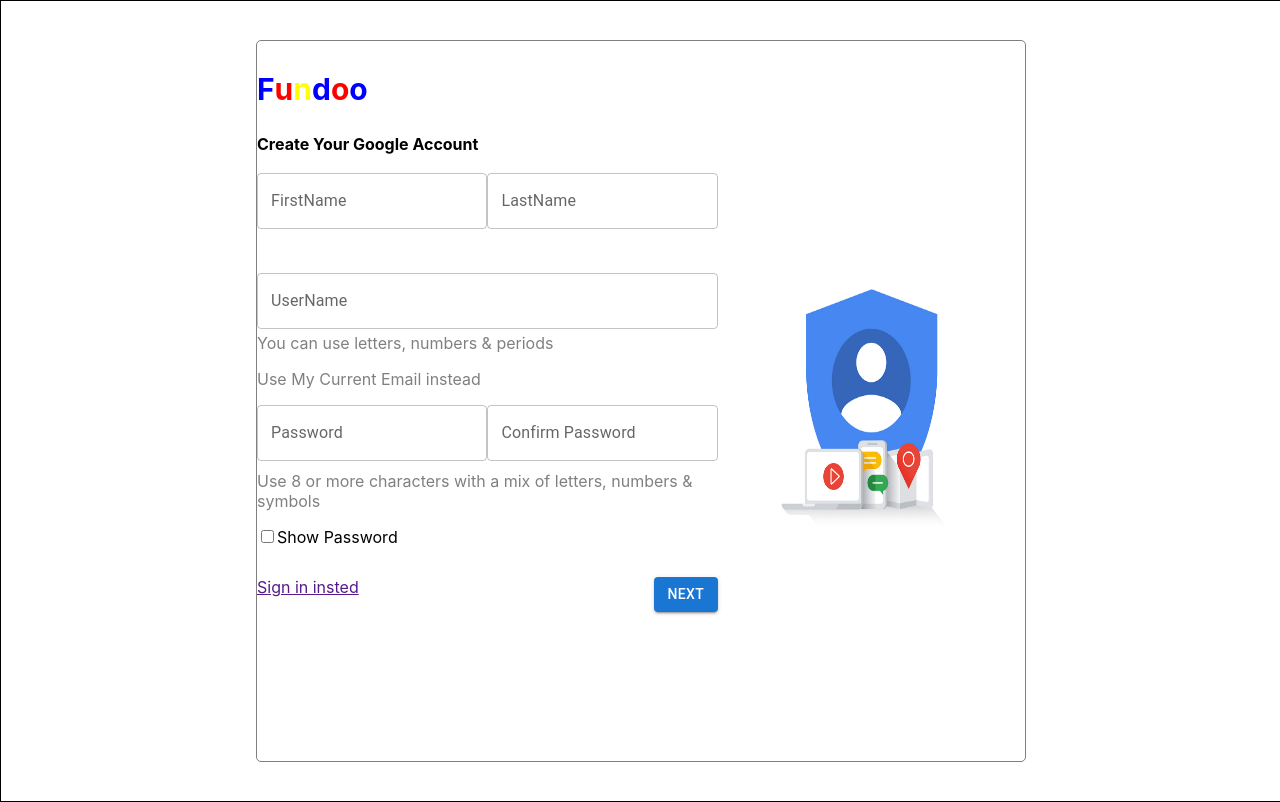
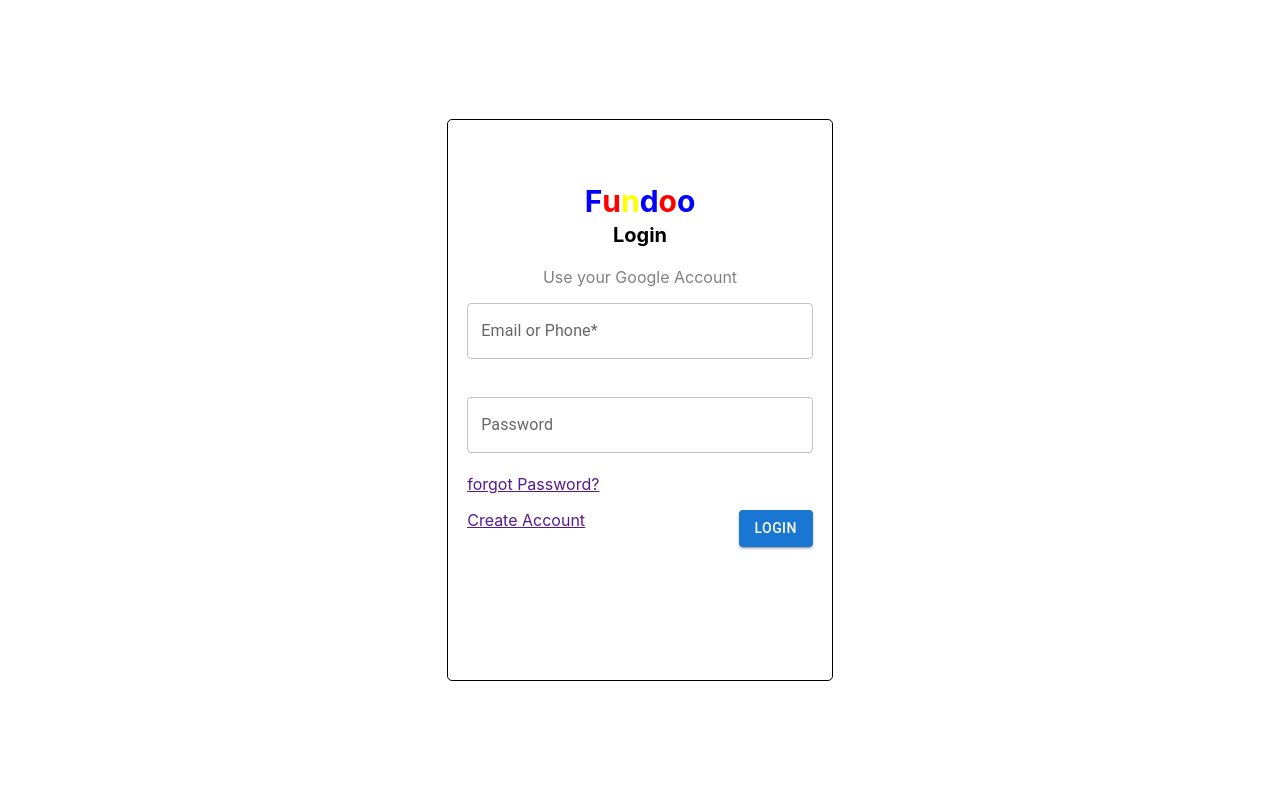
Before and after one commit to Upendrasahu99/Fundoo_Notes_Frontend, a React (Create React App) app: page /login in a window 1280 px wide. Built offline with nearby package versions, Linux system fonts and the light colour scheme.

Commit message:
[Upendra] Add: Added Validation And Routing In SignUp and Login

```diff
--- a/package.json
+++ b/package.json
@@ -11,6 +11,7 @@
     "@testing-library/user-event": "^13.5.0",
     "react": "^18.2.0",
     "react-dom": "^18.2.0",
+    "react-router-dom": "^6.16.0",
     "react-scripts": "5.0.1",
     "web-vitals": "^2.1.4"
   },
--- a/src/App.js
+++ b/src/App.js
@@ -1,20 +1,18 @@
 import './App.css';
 import SignUp from './pages/signup/SignUp'
-// import Login from './pages/login/Login';
+import Login from './pages/login/Login';
+import {Routes, Route} from "react-router-dom"
 
 function App(){
   return (
     <div className='App'>
-      <SignUp/>
+      <Routes>
+        <Route path = "/login" element = {<Login/>}/>
+        <Route path='/signup' element = {<SignUp/>}/>
+      </Routes>
     </div>
   )
 }
-// function App(){
-//   return (
-//     <div>
-//       <Login/>
-//     </div>
-//   )
-// }
+
 
 export default App;
--- a/src/index.js
+++ b/src/index.js
@@ -3,11 +3,14 @@ import ReactDOM from 'react-dom/client';
 import './index.css';
 import reportWebVitals from './reportWebVitals';
 import App from './App';
+import { BrowserRouter } from 'react-router-dom';
 
 const root = ReactDOM.createRoot(document.getElementById('root'));
 root.render(
   <React.StrictMode>
+    <BrowserRouter>
     <App/>
+    </BrowserRouter>
   </React.StrictMode>
 );
 
--- a/src/pages/login/Login.css
+++ b/src/pages/login/Login.css
@@ -94,7 +94,7 @@
 @media (min-width: 600px) and (max-width: 1100px){
     .login-Container{
         height: 70%;
-        width:  60%;
+        width:  50%;
     }
  }
 
--- a/src/pages/login/Login.jsx
+++ b/src/pages/login/Login.jsx
@@ -2,11 +2,75 @@ import React  from "react";
 import { useState } from "react";
 import "./Login.css";
 import { TextField, Button } from "@mui/material";
+import { Link } from "react-router-dom";
 
 
-export default function login(){
 
 
+const regex = {
+    email: /^[\w-.]+@gmail\.com$/i,
+    password: /^(?=.*[a-z])(?=.*[A-Z])(?=.*\d)(?=.*[@$!%*?&])[A-Za-z\d@$!%*?&]{8,}$/,
+}
+
+export default function Login(){
+
+const [data, setData] = useState({email: '',password: ''});
+
+const [isValidUsername, setIsValidUsername] = useState({
+    errorStatus: false,
+    message: "",
+  });
+  const [isValidPassword, setIsValidPassword] = useState({
+    errorStatus: false,
+    message: "",
+  });
+
+const changeHandler = {
+    userName: (e) => setData((prev) => ({ ...prev, email: e.target.value })),
+    password: (e) => setData((prev) => ({ ...prev, password: e.target.value })),
+};
+
+
+const submitHandler = () =>{
+    const userNameCheck = regex.email.test(data.email);
+    const passwordCheck = regex.password.test(data.password);
+    if (
+        userNameCheck === false &&
+        passwordCheck === false
+      ){
+        setIsValidUsername((prev) => ({
+            ...prev,
+            errorStatus: true,
+            message: "Enter Valid Email",
+          }));
+          setIsValidPassword((prev) => ({
+            ...prev,
+            errorStatus: true,
+            message: "Enter Valid Password",
+          }));
+      }
+
+      if (userNameCheck === false) {
+        setIsValidUsername((prev) => ({
+          ...prev,
+          errorStatus: true,
+          message: "Enter Valid Email",
+        }));
+      }
+      if (passwordCheck === false) {
+        setIsValidPassword((prev) => ({
+          ...prev,
+          errorStatus: true,
+          message: "Enter Valid Password",
+        }));
+      }
+      if (
+        userNameCheck === true &&
+        passwordCheck === true
+      ) {
+        alert("user registered successfully");
+      }
+}
     return(
         <div className="login-Component">
             <div className="login-Container">
@@ -23,16 +87,35 @@ export default function login(){
                     <p className="useGoogle">Use your Google Account</p>
                     <div className="inputArea">
                     {/* <input placeholder="Emial or Phone*" className="input"></input> */}
-                    <TextField id="outlined-basic" label="Email or Phone*" variant="outlined" />
-                    {/* <input placeholder="Password*" className="input"></input> */}
-                    <TextField id="outlined-basic" label="Password*" variant="outlined" />
+                    <TextField
+                    id="outlined-basic"
+                    name="userName"
+                     label="Email or Phone*"
+                     variant="outlined"
+                    onChange={changeHandler.userName}
+                    error={isValidUsername.errorStatus}
+                    helperText={isValidUsername.message} />
+                   {/* <input placeholder="Password*" className="input"></input> */}
+                    <TextField
+                   id="outlined-password-input"
+                   label="Password"
+                   type="password"
+                   autoComplete="current-password"
+                   onChange={changeHandler.password}
+                  error={isValidPassword.errorStatus}
+                  helperText={isValidPassword.message}
+                 />
                     </div>
                     <p className="forgot">
                     <a href="">forgot Password?</a>
                     </p>
                     <div className="logindiv">
+                    <Link to="/signup">
+
                         <a href="">Create Account</a>
-                        <Button variant="contained">Login</Button>
+                    </Link>
+
+                        <Button variant="contained" onClick={submitHandler}>Login</Button>
                     </div>
                 </div>
             </div>
--- a/src/pages/signup/SignUp.css
+++ b/src/pages/signup/SignUp.css
@@ -54,6 +54,7 @@ align-items: center;
     width: 60%;
     display: flex;
     flex-direction: column;
+    padding-left: 20px;
 }
 .logo{
     height: 10%;
--- a/src/pages/signup/SignUp.jsx
+++ b/src/pages/signup/SignUp.jsx
@@ -1,10 +1,138 @@
-import React  from "react";
+import React from "react";
 import "./SignUp.css";
-import logo from '../../asset/logo.jpg';
-import {TextField, Button, Checkbox} from '@mui/material';
+import logo from "../../asset/logo.jpg";
+import { TextField, Button } from "@mui/material";
+import { useState } from "react";
+import { Link } from "react-router-dom";
+import { fireEvent } from "@testing-library/react";
 
-const SignUp = () => {
-    return(
+const regex = {
+  firstName: /[A-Z]{1}[a-z]{2,}$/,
+  lastName: /[A-Z]{1}[a-z]{2,}$/,
+  email: /^[\w-.]+@gmail\.com$/,
+  password:/^(?=.*[a-z])(?=.*[A-Z])(?=.*\d)(?=.*[@$!%*?&])[A-Za-z\d@$!%*?&]{8,}$/
+};
+
+export default function SignUp() {
+  const [user, setUser] = useState({
+    firstName: "",
+    lastName: "",
+    email: "",
+    password: "",
+    confirmPassword: "",
+  });
+
+  const [isValidFname, setIsValidFname] = useState({
+    errorStatus: false,
+    message: "",
+  });
+  const [isValidLname, setIsValidLname] = useState({
+    errorStatus: false,
+    message: "",
+  });
+  const [isValidUsername, setIsValidUsername] = useState({
+    errorStatus: false,
+    message: "",
+  });
+  const [isValidPassword, setIsValidPassword] = useState({
+    errorStatus: false,
+    message: "",
+  });
+  const [isValidConfirmPassword, setIsValidConfirmPassword] = useState({
+    errorStatus: false,
+    message: "",
+  });
+
+  const changeHandler = { //Save the data
+    fname: (e) => setUser((prev) => ({ ...prev, firstName: e.target.value })),
+    lname: (e) => setUser((prev) => ({ ...prev, lastName: e.target.value })),
+    userName: (e) => setUser((prev) => ({ ...prev, email: e.target.value })),
+    password: (e) => setUser((prev) => ({ ...prev, password: e.target.value })),
+    confirmPassword: (e) =>setUser((prev) => ({ ...prev, confirmPassword: e.target.value })),
+
+  };
+
+  const submitHandler = () => { //Check Regex and
+    const fnameCheck = regex.firstName.test(user.firstName);
+    const lnameCheck = regex.lastName.test(user.lastName);
+    const userNameCheck = regex.email.test(user.email);
+    const passwordCheck = regex.password.test(user.password);
+
+    if (
+      fnameCheck === false &&
+      lnameCheck === false &&
+      userNameCheck === false &&
+      passwordCheck === false
+    ) {
+      setIsValidFname((prev) => ({
+        ...prev,
+        errorStatus: true,
+        message: "Enter Valid First Name",
+      }));
+      setIsValidLname((prev) => ({
+        ...prev,
+        errorStatus: true,
+        message: "Enter Valid Last Name",
+      }));
+      setIsValidUsername((prev) => ({
+        ...prev,
+        errorStatus: true,
+        message: "Enter Valid Email",
+      }));
+      setIsValidPassword((prev) => ({
+        ...prev,
+        errorStatus: true,
+        message: "Enter Valid Password",
+      }));
+    }
+    if (fnameCheck === false) {
+      setIsValidFname((prev) => ({
+        ...prev,
+        errorStatus: true,
+        message: "Enter Valid First Name",
+      }));
+    }
+    if (lnameCheck === false) {
+      setIsValidLname((prev) => ({
+        ...prev,
+        errorStatus: true,
+        message: "Enter Valid Last Name",
+      }));
+    }
+    if (userNameCheck === false) {
+      setIsValidUsername((prev) => ({
+        ...prev,
+        errorStatus: true,
+        message: "Enter Valid Email",
+      }));
+    }
+    if (passwordCheck === false) {
+      setIsValidPassword((prev) => ({
+        ...prev,
+        errorStatus: true,
+        message: "Enter Valid Password",
+      }));
+    }
+    if (user.password !== user.confirmPassword) {
+      setIsValidConfirmPassword((prev) => ({
+        ...prev,
+        errorStatus: true,
+        message: "Password Mismatched",
+      }));
+    }
+    if (
+      fnameCheck === true &&
+      lnameCheck === true &&
+      userNameCheck === true &&
+      passwordCheck === true &&
+      user.password === user.confirmPassword
+    ) {
+      alert("user registered successfully");
+    }
+  };
+
+
+  return (
     <div className="signup-Component">
       <div className="signup-Container">
         <div className="formArea">
@@ -16,21 +144,45 @@ const SignUp = () => {
             <p className="o">o</p>
             <p className="o2">o</p>
           </div>
-
           <div className="form">
             <form>
               <div className="heading">
                 <h4>Create Your Google Account</h4>
               </div>
               <div className="name">
-                  <TextField id="outlined-basic" label="FirstName" variant="outlined"/>
-                  <TextField id="outlined-basic" label="LastName" variant="outlined"/>
+                <TextField
+                  id="outlined-basic"
+                  name="firstName"
+                  label="FirstName"
+                  variant="outlined"
+                  onChange={changeHandler.fname}
+                  error={isValidFname.errorStatus}
+                  helperText={isValidFname.message}
+                />
+                <TextField
+                  id="outlined-basic"
+                  name="lastName"
+                  label="LastName"
+                  variant="outlined"
+                  onChange={changeHandler.lname}
+                  error={isValidLname.errorStatus}
+                  helperText={isValidLname.message}
+                   />
               </div>
               <div className="userName">
-                     <TextField id="outlined-basic" label="UserName" variant="outlined" className="userNameBox" />
+                <TextField
+                  id="outlined-basic"
+                  name="userName"
+                  label="UserName"
+                  variant="outlined"
+                  className="userNameBox"
+                  onChange={changeHandler.userName}
+                  error={isValidUsername.errorStatus}
+                  helperText={isValidUsername.message}
+                  />
               </div>
               <div className="UserNameLabel">
-                  <label >You can use letters, numbers & periods</label>
+                <label>You can use letters, numbers & periods</label>
               </div>
               <p>Use My Current Email instead</p>
 
@@ -40,28 +192,38 @@ const SignUp = () => {
                   label="Password"
                   type="password"
                   autoComplete="current-password"
+                  onChange={changeHandler.password}
+                  error={isValidPassword.errorStatus}
+                  helperText={isValidPassword.message}
                 />
                 <TextField
                   id="outlined-password-input"
                   label="Confirm Password"
                   type="password"
                   autoComplete="current-password"
+                  onChange={changeHandler.confirmPassword}
+                  error={isValidConfirmPassword.errorStatus}
+                  helperText={isValidConfirmPassword.message}
                 />
               </div>
 
-                  <p>Use 8 or more characters with a mix of letters, numbers & symbols</p>
+              <p>
+                Use 8 or more characters with a mix of letters, numbers &
+                symbols
+              </p>
 
               <div className="showPassword">
-                  <input type="checkbox" id="showPassword"/>
+                <input type="checkbox" id="showPassword" />
                 <label for="showPassword">Show Password</label>
               </div>
 
               <div className="lastDiv">
+              <Link to = "/login">
                 <a href="">Sign in insted</a>
-                     <Button variant="contained" className="nextButton">Next</Button>
+                </Link>
+                <Button variant="contained" className="nextButton" onClick={submitHandler}>Next</Button>
               </div>
             </form>
-
           </div>
         </div>
         <div className="image-Container">
@@ -69,6 +231,5 @@ const SignUp = () => {
         </div>
       </div>
     </div>
-    )
+  );
 }
-export default SignUp
```
Also changed, not shown: 1 other file (tests, documents, lock files or other folders). Lines whose indentation alone changed are shown as unchanged.
